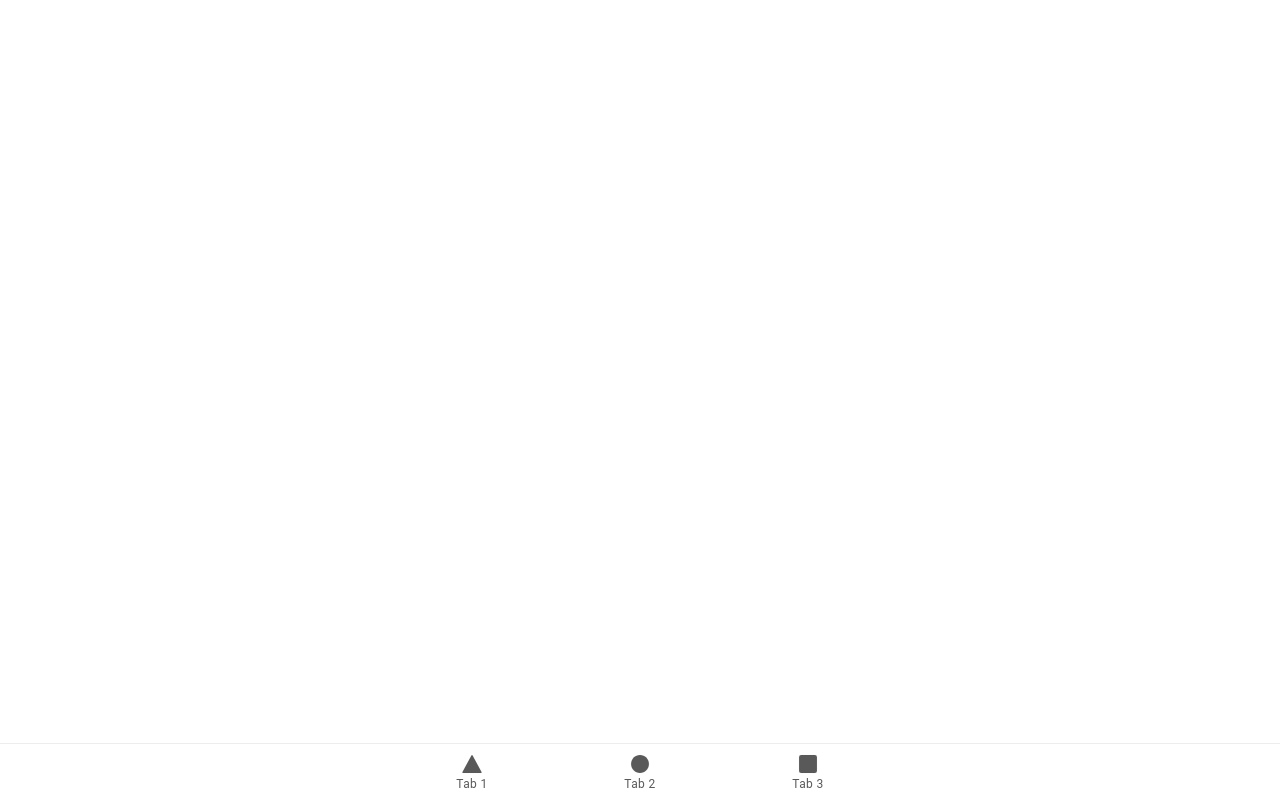
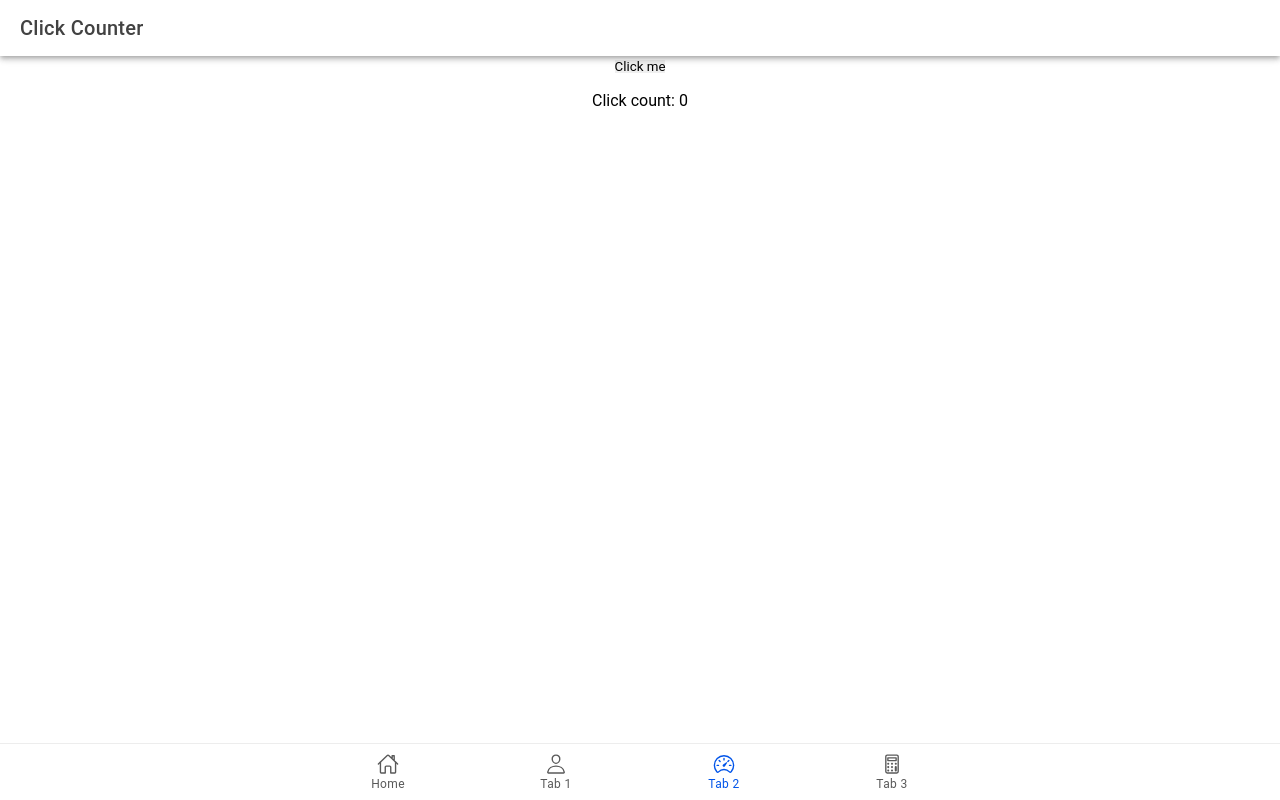
Before and after one commit to irish-dev/ioni-t-banganan, a React (Vite) app: page /clickcounter in a window 1280 px wide. Built offline with nearby package versions, Linux system fonts and the light colour scheme.

Commit message:
added clickcounter

```diff
--- a/src/App.tsx
+++ b/src/App.tsx
@@ -10,10 +10,15 @@ import {
   setupIonicReact
 } from '@ionic/react';
 import { IonReactRouter } from '@ionic/react-router';
-import { ellipse, square, triangle } from 'ionicons/icons';
-import Tab1 from './pages/Tab1';
-import Tab2 from './pages/Tab2';
-import Tab3 from './pages/Tab3';
+import { calculatorOutline, ellipse, homeOutline, personOutline, speedometerOutline, square, triangle } from 'ionicons/icons';
+
+// Home resources
+import Home from './pages/home';
+
+
+import Tab1 from './pages/profile';
+import Tab2 from './pages/clickcounter';
+import Tab3 from './pages/calculator';
 
 /* Core CSS required for Ionic components to work properly */
 import '@ionic/react/css/core.css';
@@ -52,13 +57,17 @@ const App: React.FC = () => (
     <IonReactRouter>
       <IonTabs>
         <IonRouterOutlet>
-          <Route exact path="/tab1">
+           {/* Home Router */}
+           <Route exact path="/home">
+            <Home />
+          </Route>
+          <Route exact path="/profile">
             <Tab1 />
           </Route>
-          <Route exact path="/tab2">
+          <Route exact path="/clickcounter">
             <Tab2 />
           </Route>
-          <Route path="/tab3">
+          <Route path="/calculator">
             <Tab3 />
           </Route>
           <Route exact path="/">
@@ -66,16 +75,20 @@ const App: React.FC = () => (
           </Route>
         </IonRouterOutlet>
         <IonTabBar slot="bottom">
-          <IonTabButton tab="tab1" href="/tab1">
-            <IonIcon aria-hidden="true" icon={triangle} />
+        <IonTabButton tab="home" href="/home">
+            <IonIcon aria-hidden="true" icon={homeOutline} />
+            <IonLabel>Home</IonLabel>
+          </IonTabButton>
+          <IonTabButton tab="tab1" href="/profile">
+            <IonIcon aria-hidden="true" icon={personOutline} />
             <IonLabel>Tab 1</IonLabel>
           </IonTabButton>
-          <IonTabButton tab="tab2" href="/tab2">
-            <IonIcon aria-hidden="true" icon={ellipse} />
+          <IonTabButton tab="tab2" href="/clickcounter">
+            <IonIcon aria-hidden="true" icon={speedometerOutline} />
             <IonLabel>Tab 2</IonLabel>
           </IonTabButton>
-          <IonTabButton tab="tab3" href="/tab3">
-            <IonIcon aria-hidden="true" icon={square} />
+          <IonTabButton tab="tab3" href="/calculator">
+            <IonIcon aria-hidden="true" icon={calculatorOutline} />
             <IonLabel>Tab 3</IonLabel>
           </IonTabButton>
         </IonTabBar>
--- a/src/pages/Tab2.tsx
+++ b/src/pages/calculator.tsx
@@ -1,25 +1,25 @@
 import { IonContent, IonHeader, IonPage, IonTitle, IonToolbar } from '@ionic/react';
 import ExploreContainer from '../components/ExploreContainer';
-import './Tab2.css';
+import './calculator.css';
 
-const Tab2: React.FC = () => {
+const calculator: React.FC = () => {
   return (
     <IonPage>
       <IonHeader>
         <IonToolbar>
-          <IonTitle>Tab 2</IonTitle>
+          <IonTitle>Tab 3</IonTitle>
         </IonToolbar>
       </IonHeader>
       <IonContent fullscreen>
         <IonHeader collapse="condense">
           <IonToolbar>
-            <IonTitle size="large">Tab 2</IonTitle>
+            <IonTitle size="large">Tab 3</IonTitle>
           </IonToolbar>
         </IonHeader>
-        <ExploreContainer name="Tab 2 page" />
+        <ExploreContainer name="Tab 3 page" />
       </IonContent>
     </IonPage>
   );
 };
 
-export default Tab2;
+export default calculator;
--- /dev/null
+++ b/src/pages/clickcounter.tsx
@@ -0,0 +1,29 @@
+import React, { useState } from 'react';
+import { IonContent, IonHeader, IonPage, IonTitle, IonToolbar } from '@ionic/react';
+import ExploreContainer from '../components/ExploreContainer';
+import './clickcounter.css';
+
+const clickcounter: React.FC = () => {
+  const [clickCount, setClickCount] = useState(0);
+
+  return (
+    <IonPage>
+      <IonHeader>
+        <IonToolbar>
+          <IonTitle>Click Counter</IonTitle>
+        </IonToolbar>
+      </IonHeader>
+      <IonContent fullscreen className="ion-text-center">
+        <IonHeader collapse="condense">
+          <IonToolbar>
+            <IonTitle size="large">Click Counter</IonTitle>
+          </IonToolbar>
+        </IonHeader>
+        <button onClick={() => setClickCount(clickCount + 1)}>Click me</button>
+        <p className="ion-margin-top">Click count: {clickCount}</p>
+      </IonContent>
+    </IonPage>
+  );
+};
+
+export default clickcounter;
--- a/src/pages/Tab3.tsx
+++ b/src/pages/home.tsx
@@ -1,25 +1,25 @@
 import { IonContent, IonHeader, IonPage, IonTitle, IonToolbar } from '@ionic/react';
 import ExploreContainer from '../components/ExploreContainer';
-import './Tab3.css';
+import './profile.css';
 
-const Tab3: React.FC = () => {
+const Home: React.FC = () => {
   return (
     <IonPage>
       <IonHeader>
         <IonToolbar>
-          <IonTitle>Tab 3</IonTitle>
+          <IonTitle>Home</IonTitle>
         </IonToolbar>
       </IonHeader>
       <IonContent fullscreen>
         <IonHeader collapse="condense">
           <IonToolbar>
-            <IonTitle size="large">Tab 3</IonTitle>
+            <IonTitle size="large">Home</IonTitle>
           </IonToolbar>
         </IonHeader>
-        <ExploreContainer name="Tab 3 page" />
+
       </IonContent>
     </IonPage>
   );
 };
 
-export default Tab3;
+export default Home;
--- a/src/pages/Tab1.tsx
+++ b/src/pages/profile.tsx
@@ -2,9 +2,9 @@ import { IonContent, IonHeader, IonPage, IonTitle, IonToolbar,
   IonCard, IonCardContent, IonCardHeader, IonCardSubtitle, IonCardTitle,
   IonAlert, IonButton  } from '@ionic/react';
 import ExploreContainer from '../components/ExploreContainer';
-import './Tab1.css';
+import './profile.css';
 
-const Tab1: React.FC = () => {
+const profile: React.FC = () => {
   return (
     <IonPage>
       <IonHeader>
@@ -56,4 +56,4 @@ const Tab1: React.FC = () => {
   );
 };
 
-export default Tab1;
+export default profile;
```
Also changed, not shown: src/pages/Tab1.css (deleted), src/pages/Tab2.css (deleted), src/pages/Tab3.css (deleted), src/pages/calculator.css (added), src/pages/clickcounter.css (added), src/pages/profile.css (added).
